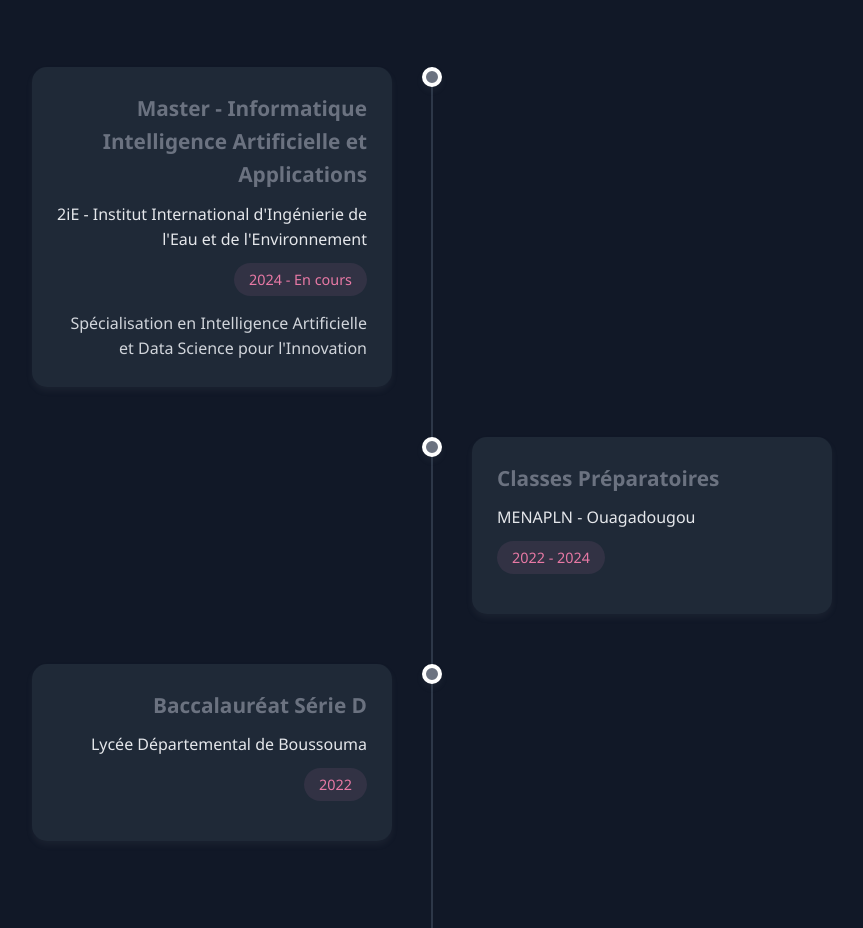
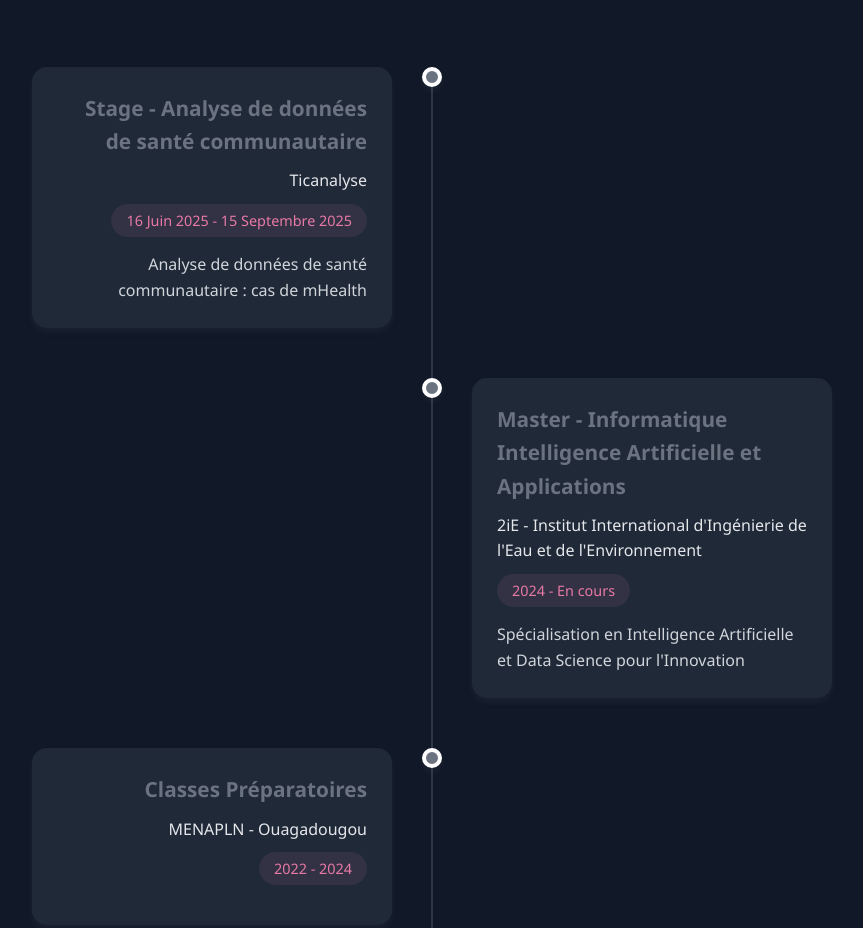
Before and after one commit to SAWADOGO-Imaane/Portefolio, a plain HTML site: page index.html in a window 1280 px wide. Shown: the part 7904-8832 px from the top of the page, without its empty margins (208-1071 px from the left). Drawn offline with Linux system fonts and the light colour scheme.

Commit message:
Ajouter stage Ticanalyse 2025 dans Formation & Expérience

```diff
--- a/index.html
+++ b/index.html
@@ -596,6 +596,16 @@ L’approche repose sur une phase d’exploration et d’analyse des données cl
                 <div class="timeline-item">
                     <div class="timeline-dot"></div>
                     <div class="timeline-content">
+                        <h3>Stage - Analyse de données de santé communautaire</h3>
+                        <h4>Ticanalyse</h4>
+                        <span class="timeline-date">16 Juin 2025 - 15 Septembre 2025</span>
+                        <p>Analyse de données de santé communautaire : cas de mHealth</p>
+                    </div>
+                </div>
+
+                <div class="timeline-item">
+                    <div class="timeline-dot"></div>
+                    <div class="timeline-content">
                         <h3>Master - Informatique Intelligence Artificielle et Applications</h3>
                         <h4>2iE - Institut International d'Ingénierie de l'Eau et de l'Environnement</h4>
                         <span class="timeline-date">2024 - En cours</span>
```
